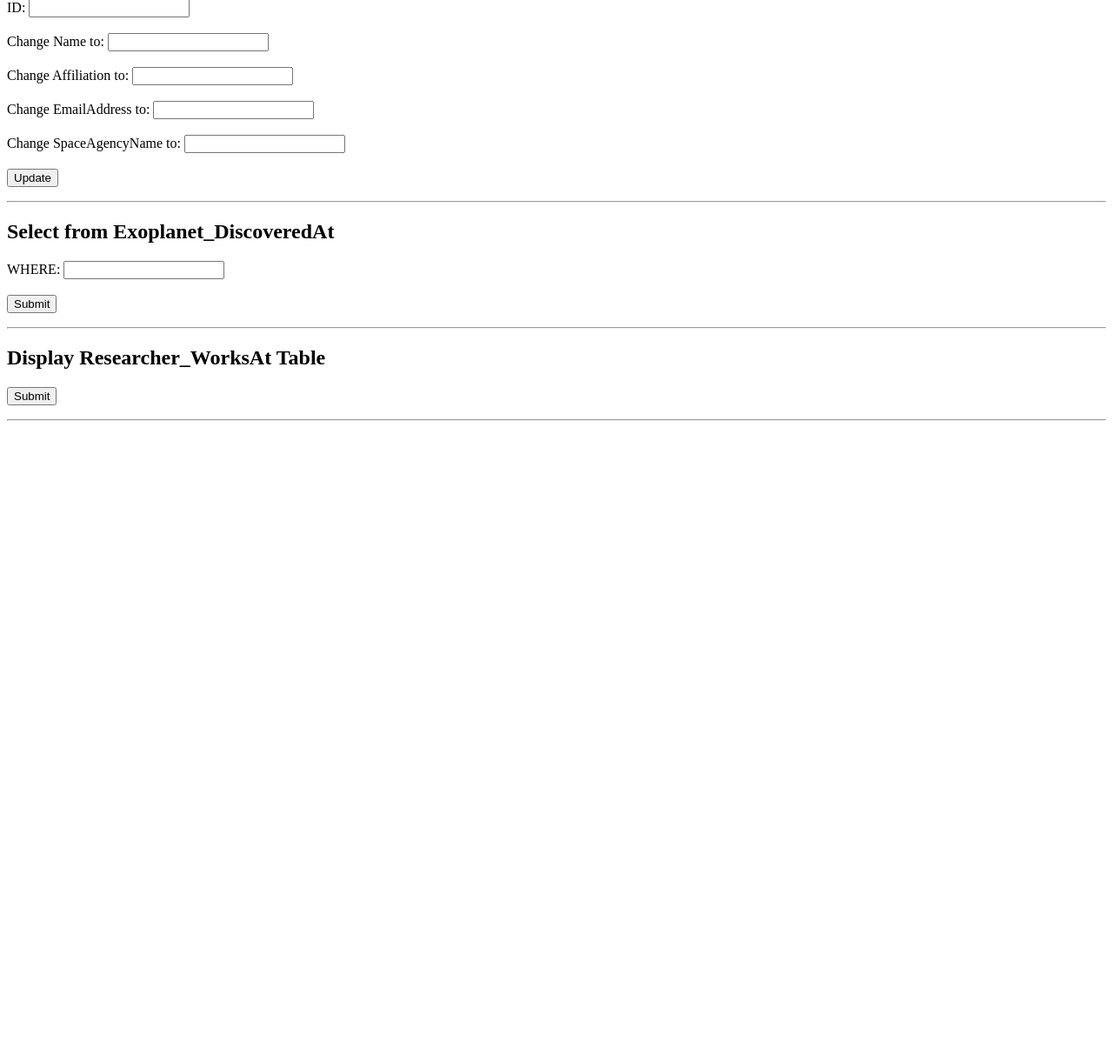
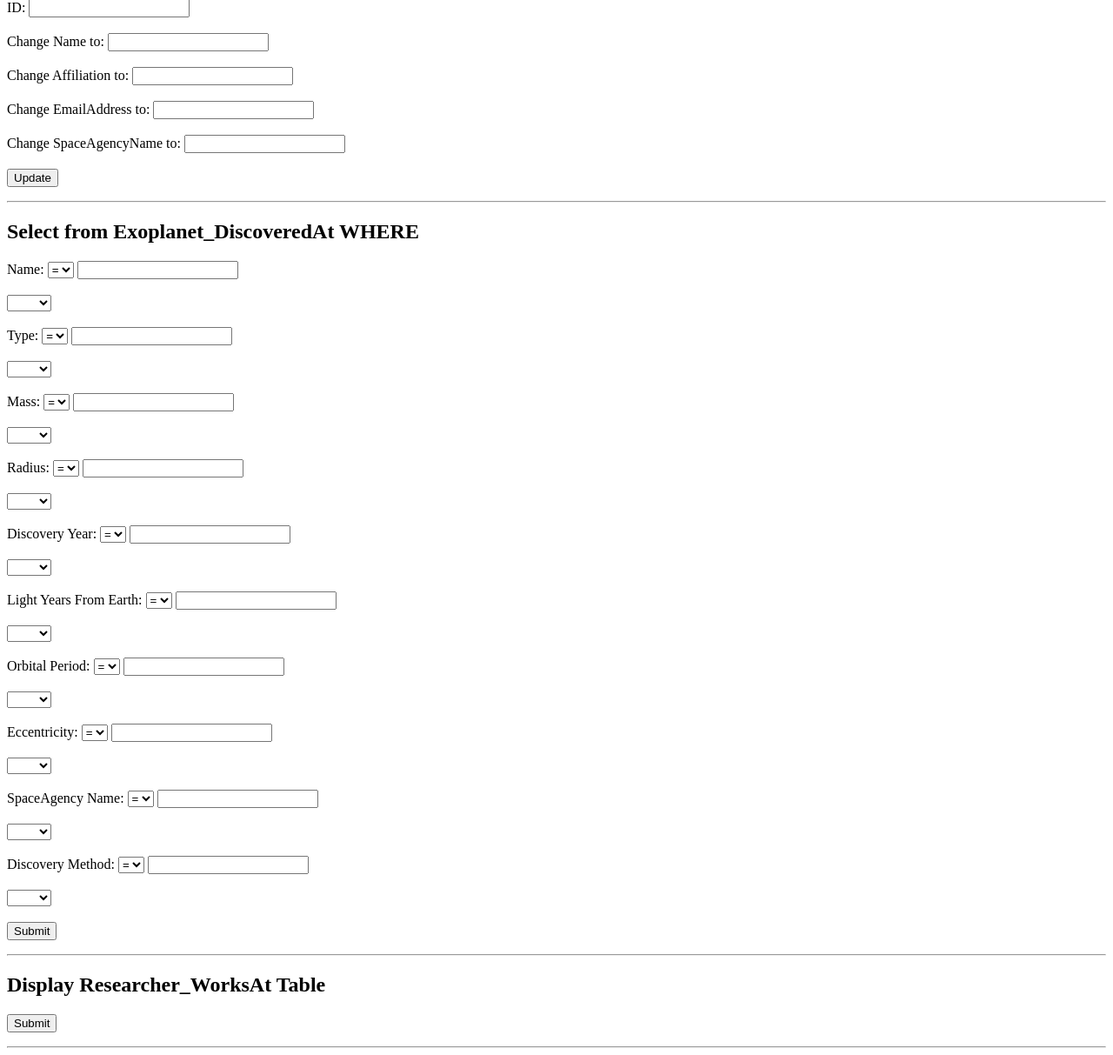
Before and after one commit to jaiveer67/Exoplanet-Explorer-System, a PHP site: page /exoplanet-explorer.php in a window 1280 px wide. Shown: the part 558-1771 px from the top of the page at 87% size. Before the commit the page ends 1042 px from the top, so only its background shows below. Run offline with PHP 8.4, Linux system fonts and the light colour scheme.

Commit message:
Revised SelectFrom operator

```diff
--- a/exoplanet-explorer.php
+++ b/exoplanet-explorer.php
@@ -99,18 +99,149 @@ $show_debug_alert_messages = False; // show which methods are being triggered (s
 
 	<hr />
 
-	<h2>Select from Exoplanet_DiscoveredAt</h2>
+	<h2>Select from Exoplanet_DiscoveredAt WHERE</h2>
 	</p>
 
 	<form method="POST" action="exoplanet-explorer.php">
 		<input type="hidden" id="selectQueryRequest" name="selectQueryRequest">
-        WHERE: <input type="text" name="Where"> <br><br>
+        Name:
+    <select name="NameOperator">
+        <option value="=">=</option>
+    </select>
+    <input type="text" name="Name"> <br><br>
+	<select name="NameLogicalOperator">
+		<option value=""></option>
+        <option value="AND">AND</option>
+        <option value="OR">OR</option>
+    </select><br><br>
+    Type:
+    <select name="TypeOperator">
+        <option value="=">=</option>
+    </select>
+    <input type="text" name="Type"> <br><br>
+	<select name="SelectLogicalOperator
+	">
+		<option value=""></option>
+        <option value="AND">AND</option>
+        <option value="OR">OR</option>
+    </select><br><br>
+    Mass:
+    <select name="MassOperator">
+        <option value="=">=</option>
+        <option value="<">&lt;</option>
+        <option value="<=">&le;</option>
+        <option value=">">&gt;</option>
+        <option value=">=">&ge;</option>
+    </select>
+    <input type="text" name="Mass"> <br><br>
+	<select name="SelectLogicalOperator
+	">
+		<option value=""></option>
+        <option value="AND">AND</option>
+        <option value="OR">OR</option>
+    </select><br><br>
+    Radius:
+    <select name="RadiusOperator">
+        <option value="=">=</option>
+        <option value="<">&lt;</option>
+        <option value="<=">&le;</option>
+        <option value=">">&gt;</option>
+        <option value=">=">&ge;</option>
+    </select>
+    <input type="text" name="Radius"> <br><br>
+	<select name="SelectLogicalOperator
+	">
+		<option value=""></option>
+        <option value="AND">AND</option>
+        <option value="OR">OR</option>
+    </select><br><br>
+    Discovery Year:
+    <select name="DiscoveryYearOperator">
+        <option value="=">=</option>
+        <option value="<">&lt;</option>
+        <option value="<=">&le;</option>
+        <option value=">">&gt;</option>
+        <option value=">=">&ge;</option>
+    </select>
+    <input type="text" name="DiscoveryYear"> <br><br>
+	<select name="SelectLogicalOperator
+	">
+		<option value=""></option>
+        <option value="AND">AND</option>
+        <option value="OR">OR</option>
+    </select><br><br>
+    Light Years From Earth:
+    <select name="LightYearsFromEarthOperator">
+        <option value="=">=</option>
+        <option value="<">&lt;</option>
+        <option value="<=">&le;</option>
+        <option value=">">&gt;</option>
+        <option value=">=">&ge;</option>
+    </select>
+    <input type="text" name="LightYearsFromEarth"> <br><br>
+	<select name="SelectLogicalOperator
+	">
+		<option value=""></option>
+        <option value="AND">AND</option>
+        <option value="OR">OR</option>
+    </select><br><br>
+    Orbital Period:
+    <select name="OrbitalPeriodOperator">
+        <option value="=">=</option>
+        <option value="<">&lt;</option>
+        <option value="<=">&le;</option>
+        <option value=">">&gt;</option>
+        <option value=">=">&ge;</option>
+    </select>
+    <input type="text" name="OrbitalPeriod"> <br><br>
+	<select name="SelectLogicalOperator
+	">
+		<option value=""></option>
+        <option value="AND">AND</option>
+        <option value="OR">OR</option>
+    </select><br><br>
+    Eccentricity:
+    <select name="EccentricityOperator">
+        <option value="=">=</option>
+        <option value="<">&lt;</option>
+        <option value="<=">&le;</option>
+        <option value=">">&gt;</option>
+        <option value=">=">&ge;</option>
+    </select>
+    <input type="text" name="Eccentricity"> <br><br>
+	<select name="SelectLogicalOperator
+	">
+		<option value=""></option>
+        <option value="AND">AND</option>
+        <option value="OR">OR</option>
+    </select><br><br>
+    SpaceAgency Name:
+    <select name="SpaceAgencyNameOperator">
+        <option value="=">=</option>
+    </select>
+    <input type="text" name="SpaceAgencyName"> <br><br>
+	<select name="SelectLogicalOperator
+	">
+		<option value=""></option>
+        <option value="AND">AND</option>
+        <option value="OR">OR</option>
+    </select><br><br>
+    Discovery Method:
+    <select name="DiscoveryMethodOperator">
+        <option value="=">=</option>
+    </select>
+    <input type="text" name="DiscoveryMethod"> <br><br>
+	<select name="SelectLogicalOperator
+	">
+		<option value=""></option>
+        <option value="AND">AND</option>
+        <option value="OR">OR</option>
+    </select><br><br>
 
 		<input type="submit" value="Submit" name="selectQuerySubmit"></p>
 	</form>
 
 	<hr />
-
 
 	<h2>Display Researcher_WorksAt Table</h2>
 	<form method="GET" action="exoplanet-explorer.php">
@@ -342,7 +473,8 @@ $show_debug_alert_messages = False; // show which methods are being triggered (s
 			$tuple
 		);
 
-		executePlainSQL("DELETE FROM SpaceAgency WHERE Name ='" . $SpaceAgencyName . "'");
+		$result = executePlainSQL("DELETE FROM SpaceAgency WHERE Name ='" . $SpaceAgencyName . "'");
+
 		oci_commit($db_conn);
 	}
 
@@ -350,15 +482,45 @@ $show_debug_alert_messages = False; // show which methods are being triggered (s
 	{
 		global $db_conn;
 
-		$whereClause = $_POST['Where'];
-		$SelectRequest = "SELECT * FROM Exoplanet_DiscoveredAt";
+		if(isset($_POST['selectQuerySubmit'])) {
+			$whereClause = "";
+			$logicalOperator = "";
 
-		if (!empty($whereClause)) {
-			$SelectRequest .= " WHERE $whereClause";
+			$fields = array(
+				"Name" => array("Operator" => $_POST["NameOperator"], "Value" => $_POST["Name"]),
+				"Type" => array("Operator" => $_POST["TypeOperator"], "Value" => $_POST["Type"]),
+				"Mass" => array("Operator" => $_POST["MassOperator"], "Value" => $_POST["Mass"]),
+				"Radius" => array("Operator" => $_POST["RadiusOperator"], "Value" => $_POST["Radius"]),
+				"DiscoveryYear" => array("Operator" => $_POST["DiscoveryYearperator"], "Value" => $_POST["DiscoveryYear"]),
+				"LightYearsFromEarth" => array("Operator" => $_POST["LightYearsFromEarthOperator"], "Value" => $_POST["LightYearsFromEarth"]),
+				"OrbitalPeriod" => array("Operator" => $_POST["OrbitalPeriodOperator"], "Value" => $_POST["OrbitalPeriod"]),
+				"Eccentricity" => array("Operator" => $_POST["EccentricityOperator"], "Value" => $_POST["Eccentricity"]),
+				"SpaceAgencyName" => array("Operator" => $_POST["SpaceAgencyNameOperator"], "Value" => $_POST["SpaceAgencyName"]),
+				"DiscoveryMethod" => array("Operator" => $_POST["DiscoveryMethodOperator"], "Value" => $_POST["DiscoveryMethod"]),
+			);
+
+			foreach ($fields as $field => $options) {
+				$operator = $options["Operator"];
+				$value = $options["Value"];
+
+				if (!empty($value)) {
+					if (!empty($whereClause)) {
+						$whereClause .= $logicalOperator;
+					}
+					$whereClause .= "$field $operator '$value'";
+					$logicalOperator = $_POST[$field . "LogicalOperator"];
+				}
+			}
+
+			$query = "SELECT * FROM Exoplanet_DiscoveredAt";
+			if (!empty($whereClause)) {
+				$query .= " WHERE $whereClause";
+			}
+
+			$result = executePlainSQL($query);
+
+		oci_commit($db_conn);
 		}
-
-		executePlainSQL($SelectRequest);
-		oci_commit($db_conn);
 	}
 
 	function handleCountRequest()
```
